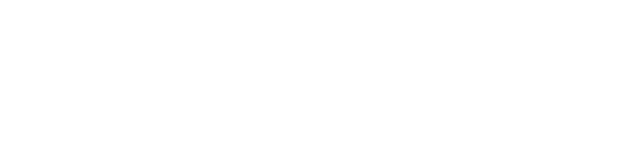
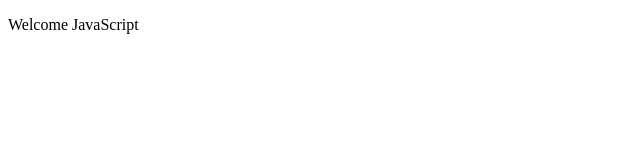
Before and after one commit to mushari/Test1, a plain HTML site: page index.html in a window 1280 px wide. Shown: the whole page, without its empty margins (0-640 px from the left). Drawn offline with Linux system fonts and the light colour scheme.

Commit message:
add new p

```diff
--- a/index.html
+++ b/index.html
@@ -10,6 +10,6 @@
     </script>
 </head>
 <body>
-
+    <p>Welcome JavaScript</p>
 </body>
 </html>
```
